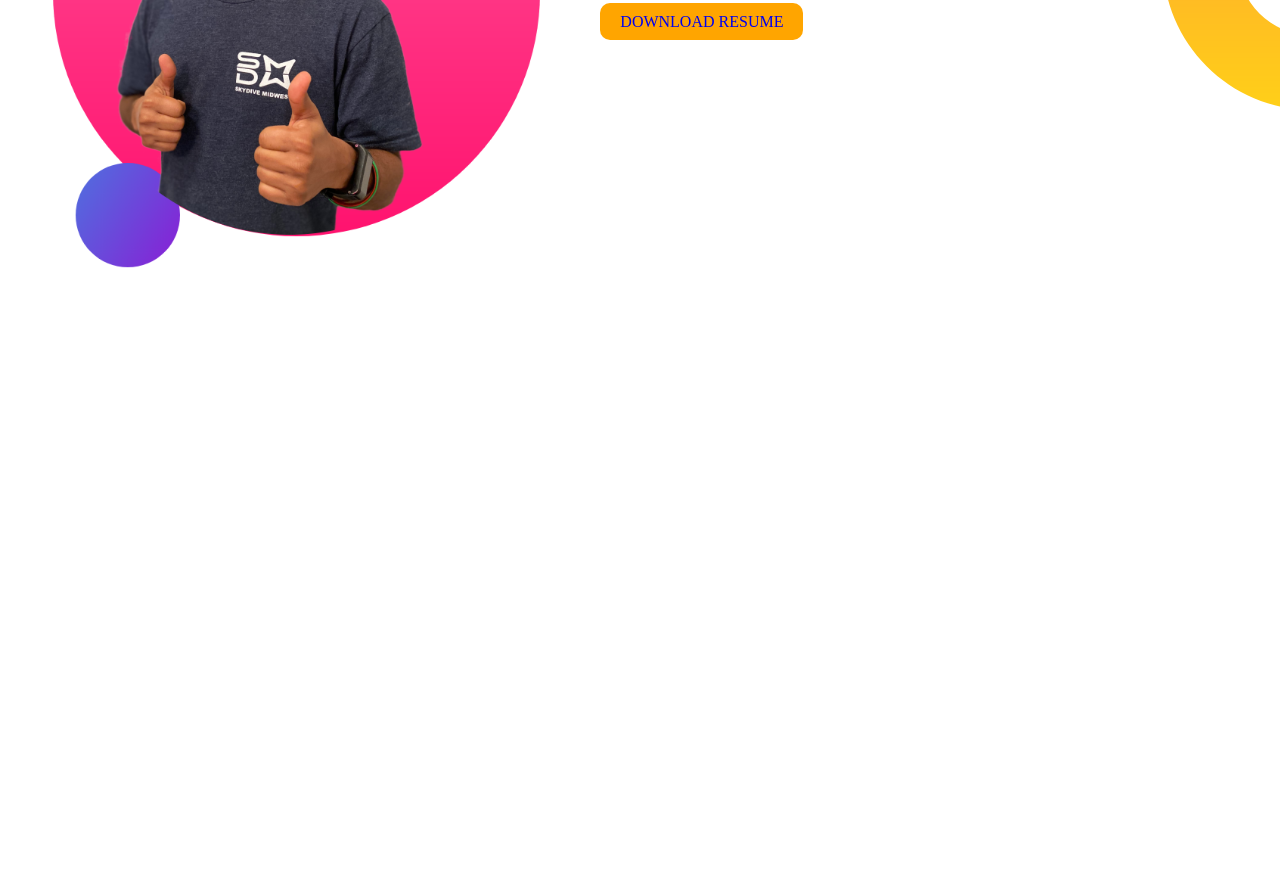
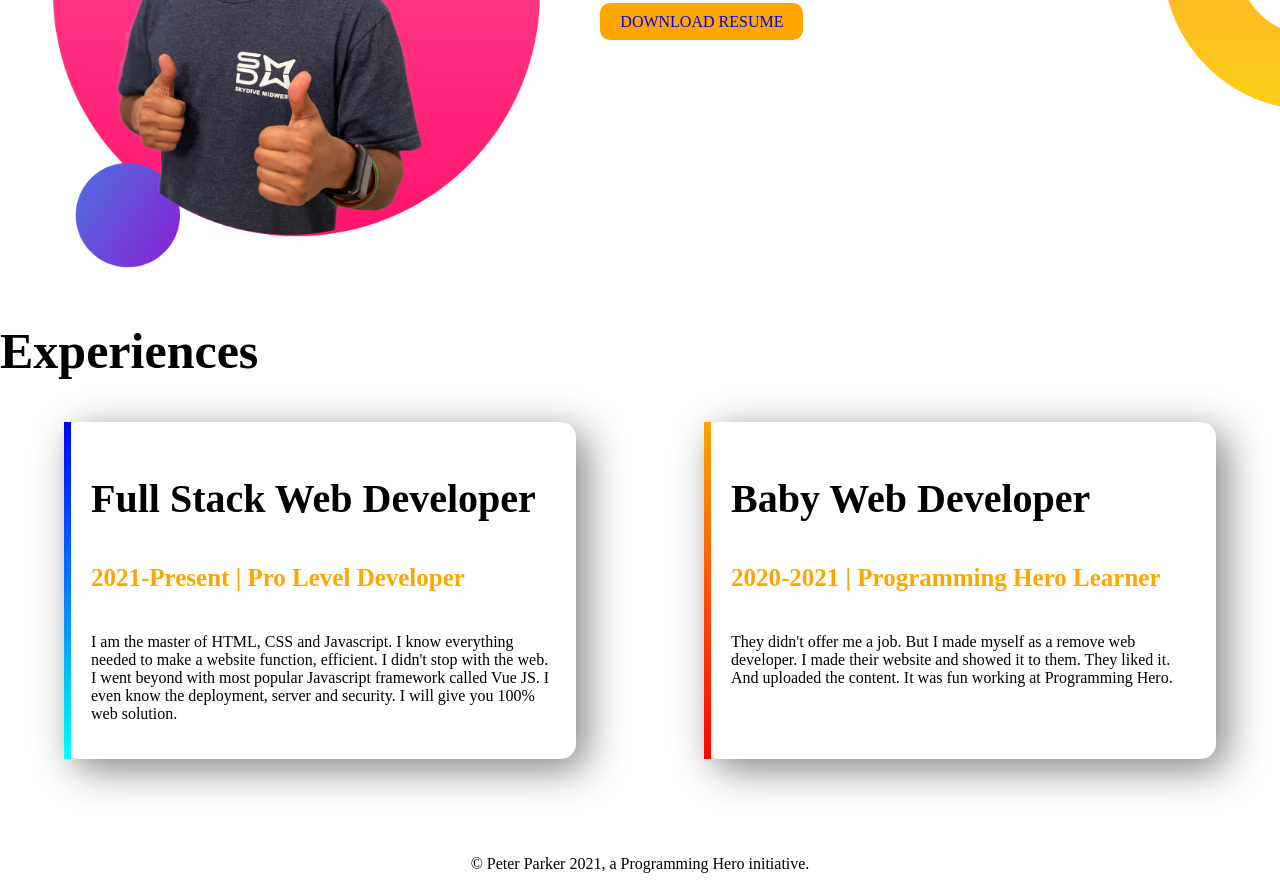
Before and after one commit to Foysal-ornob/developer-portfoilo, a plain HTML site: page index.html in a window 1280 px wide. Shown: the part 841-1730 px from the top of the page. Before the commit the page ends 1113 px from the top, so only its background shows below. Drawn offline with nearby package versions, Linux system fonts and the light colour scheme.

Commit message:
add footer

```diff
--- a/index.html
+++ b/index.html
@@ -58,9 +58,38 @@
         </div>
     </section>
 
+    <!-- ===================
+                            list area
+                    ====================== -->
+    <section class="last-area">
+        <div class="list-title">
+            <h1>Experiences</h1>
+        </div>
+        <div class="last-flex">
+            <div id="web-border" class="developer">
+                <h1>Full Stack Web Developer </h1>
+                <h5>2021-Present | Pro Level Developer</h5>
+                <p>I am the master of HTML, CSS and Javascript. I know everything needed to make a website function,
+                    efficient. I didn't stop with the web. I went beyond with most popular Javascript framework called
+                    Vue JS. I even know the deployment, server and security. I will give you 100% web solution.</p>
 
+            </div>
+            <div id="baby-border" class="developer">
+                <h1>Baby Web Developer</h1>
+                <h5>2020-2021 | Programming Hero Learner</h5>
+                <p>They didn't offer me a job. But I made myself as a remove web developer. I made their website and
+                    showed it to them. They liked it. And uploaded the content. It was fun working at Programming Hero.
+                </p>
+            </div>
+        </div>
+    </section>
 
-
+    <!-- =====================
+                          fontear area
+                    ==================== -->
+    <footer>
+        <p>© Peter Parker 2021, a Programming Hero initiative.</p>
+    </footer>
 
 </body>
 
--- a/style.css
+++ b/style.css
@@ -75,3 +75,51 @@ body{
     padding: 10px 20px;
     border-radius: 10px;
 }
+
+.last-area{
+    padding-bottom: 80px;
+    margin-top: 50px;
+}
+
+.last-flex{
+    display: flex;
+}
+
+.developer{
+    width: 50%;
+    margin-left: 5%;
+    margin-right: 5%;
+    box-shadow: 10px 10px 40px gray;
+    padding:  20px;
+    border-radius: 15px;
+
+}
+
+.list-title h1{
+      font-size: 50px;
+}
+.developer h5{
+    color: orange;
+    font-size: 25px;
+}
+
+.developer h1{
+    font-size: 40px;
+}
+
+
+#web-border{
+    border-image: linear-gradient(blue,cyan );
+    border-image-slice: 1;
+    border-left: 7px solid;
+}
+
+#baby-border{
+    border-image: linear-gradient(orange,red );
+    border-image-slice: 1;
+    border-left: 7px solid;
+}
+
+footer{
+    text-align: center;
+}
```
